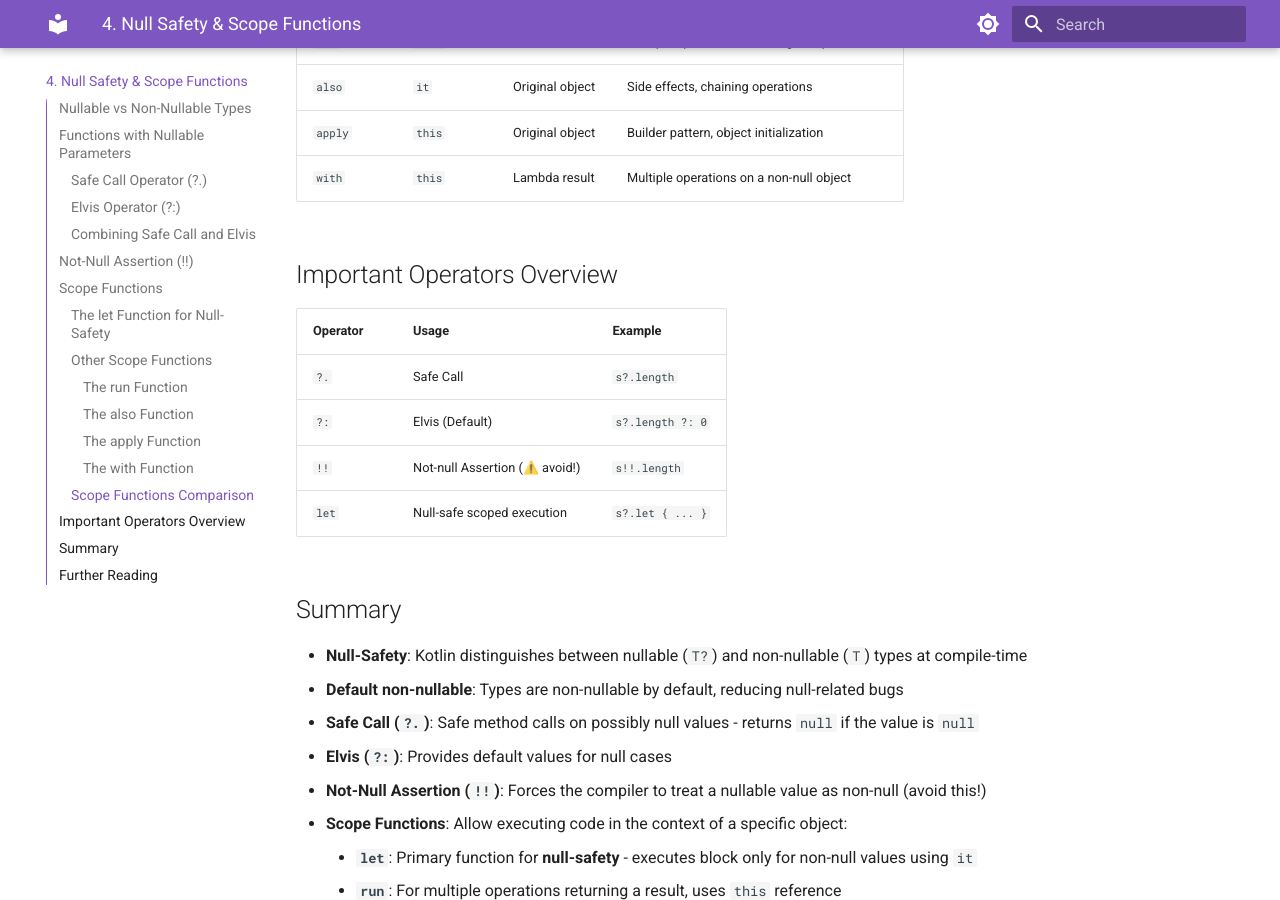
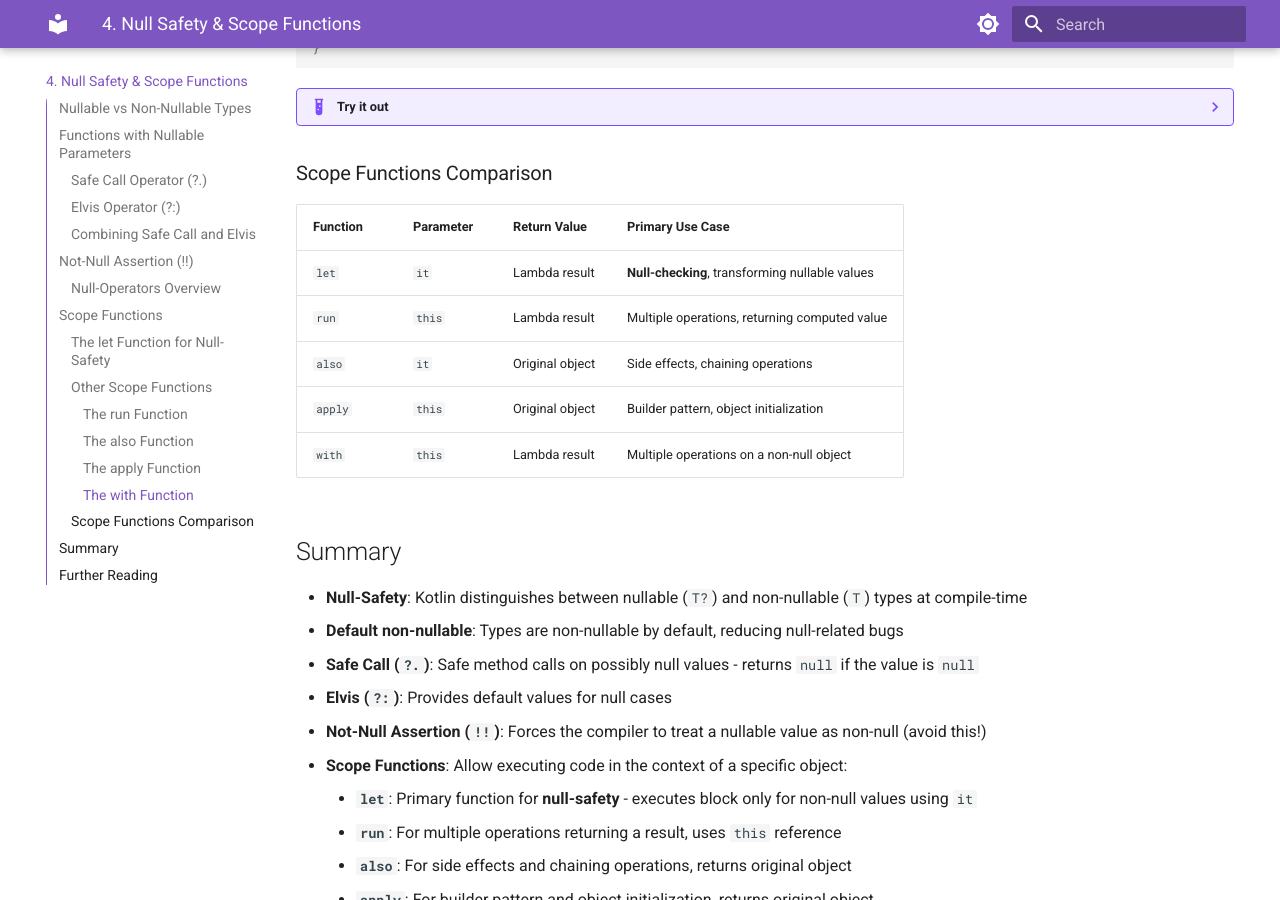
Before and after one commit to kirschkakao/KotlinIntroduction, an MkDocs documentation site: the page built from docs/04_null_safety_and_scope_functions.md, in a window 1280 px wide and 900 px high, scrolled down 4262 px. Built offline with MkDocs 1.6.1 and Material for MkDocs 9.7.7, drawn with Linux system fonts in a browser that asks for light colours; some of the changed text lies outside the part shown.

Commit message:
streamline null-safety chapter

```diff
--- a/docs/04_null_safety_and_scope_functions.md
+++ b/docs/04_null_safety_and_scope_functions.md
@@ -318,22 +326,13 @@ with(person) {
 
 ### Scope Functions Comparison
 
-| Function | Parameter | Return Value | Primary Use Case |
-|----------|-----------|--------------|-----------------|
-| `let` | `it` | Lambda result | **Null-checking**, transforming nullable values |
-| `run` | `this` | Lambda result | Multiple operations, returning computed value |
-| `also` | `it` | Original object | Side effects, chaining operations |
-| `apply` | `this` | Original object | Builder pattern, object initialization |
-| `with` | `this` | Lambda result | Multiple operations on a non-null object |
-
-## Important Operators Overview
-
-| Operator | Usage | Example |
-|----------|-------|---------|
-| `?.` | Safe Call | `s?.length` |
-| `?:` | Elvis (Default) | `s?.length ?: 0` |
-| `!!` | Not-null Assertion (⚠️ avoid!) | `s!!.length` |
-| `let` | Null-safe scoped execution | `s?.let { ... }` |
+| Function | Parameter | Return Value    | Primary Use Case                                |
+|----------|-----------|-----------------|-------------------------------------------------|
+| `let`    | `it`      | Lambda result   | **Null-checking**, transforming nullable values |
+| `run`    | `this`    | Lambda result   | Multiple operations, returning computed value   |
+| `also`   | `it`      | Original object | Side effects, chaining operations               |
+| `apply`  | `this`    | Original object | Builder pattern, object initialization          |
+| `with`   | `this`    | Lambda result   | Multiple operations on a non-null object        |
 
 
 ## Summary
```
Also changed, not shown: other parts of docs/04_null_safety_and_scope_functions.md (+8 -0 lines).
